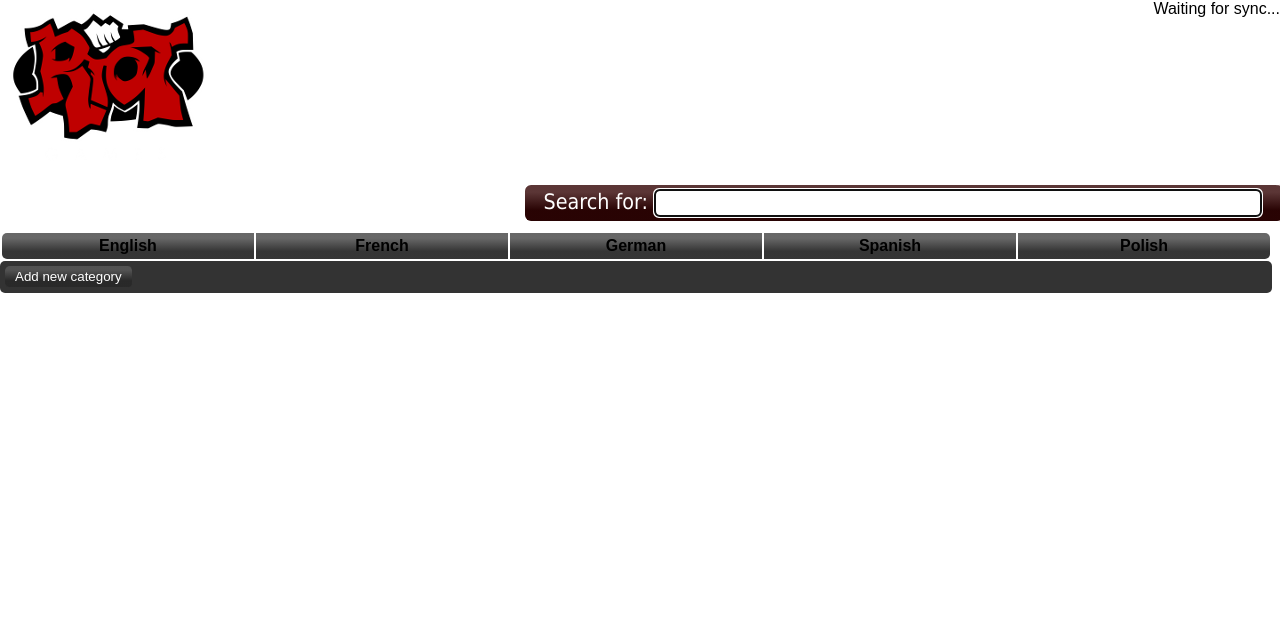
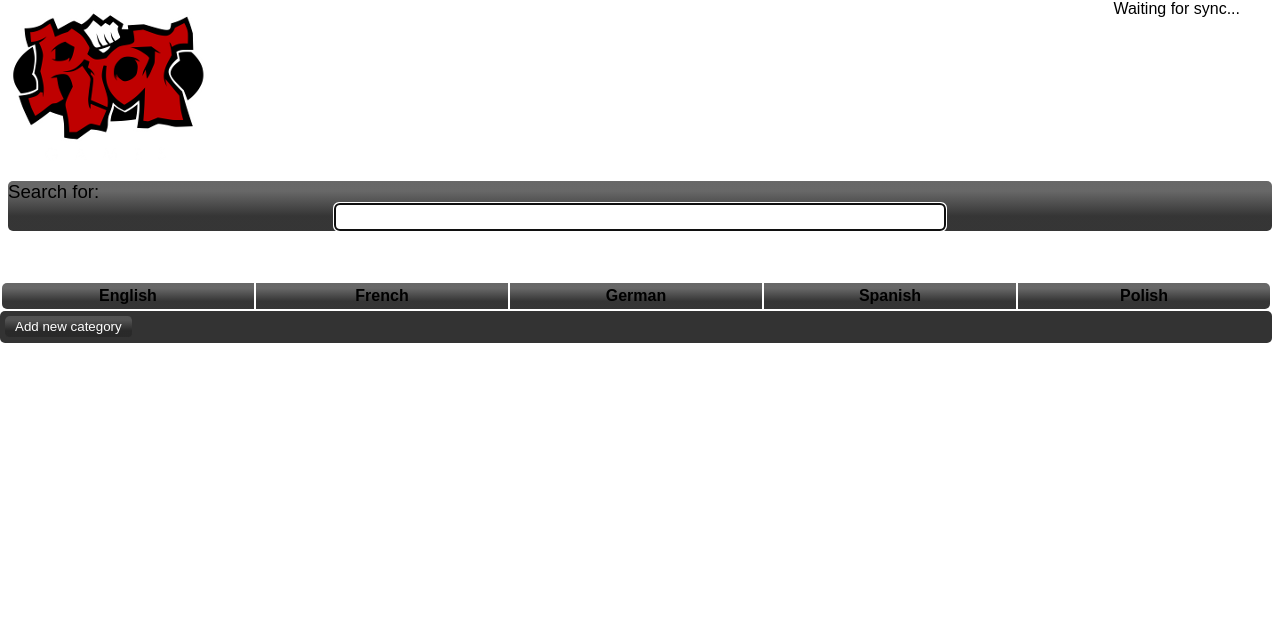
Before and after one commit to DanielZKlein/Servers-on-Fire, a Python web app: template Templates/edit_view.html in a window 1280 px wide. Shown: the top 633 px of the page. Run offline with Jinja, Linux system fonts and the light colour scheme; the template is opened without the code that fills it, so the values that code supplies are empty; style sheets or scripts are compiled from the project's sources.

Commit message:
Current status: Pane transition works one way, search box is hacky floating search once you scroll. All color stripped from styling.

```diff
--- a/sof_main/views.py
+++ b/sof_main/views.py
@@ -110,7 +110,7 @@ def ajax(request):
 	filter = request.GET.get("filter", "")
 	returnObject = getMsgsForAjax(query = query, filter = filter)
 	jr = json.dumps(returnObject)
-	#dbug(jr)
+	dbug(jr)
 	return HttpResponse(jr)
 
 def getMsgsForAjax(query="", filter=""):
--- a/stuff/sof.css
+++ b/stuff/sof.css
@@ -1,7 +1,7 @@
 #ajaxstatus {
 position: fixed;
 top: 0px;
-right: 0px;
+right: 40px;
 }
 
 body {
@@ -14,6 +14,24 @@ overflow: hidden;
 }
 .trans {
 display: none;
+}
+
+.normalinput, #allcats {
+margin-top: 50px;
+width: 70%;
+margin-left: auto;
+margin-right: auto;
+}
+
+.floatinginput {
+position: absolute;
+top: 0px;
+left: 50%;
+margin-left: -367px;
+padding: 68px 20px 10px 20px;
+background-color: white;
+border: 1px solid grey;
+border-top: none;
 }
 
 #maininputdiv , #maininput{
@@ -30,26 +48,21 @@ vertical-align: middle;
 padding-left: 15px;
 }
 
-#maininputdiv {
-position: absolute;
-right: 0px;
-padding-left: 18px;
-padding-right: 18px;
-padding-top: 4px;
-padding-bottom: 4px;
-background-color: #BF0404;
-color: white;
-text-align: center;
-font-family: tahoma;
-font-size: 16pt;
-border: 4px solid white;
-border-right: 0px;
-border-top-left-radius: 10px;
-border-bottom-left-radius: 10px;
+#dummybutton, #maininput {
+margin-left: auto;
+margin-right: auto;
+display: block;
+
+width: 100px;
 }
 
 #maininput {
 width: 600px;
+border: 1px solid black;
+padding-left: 5px;
+padding-right: 5px;
+padding-top: 2px;
+padding-bottom: 2px;
 }
 
 .fw {
@@ -151,7 +124,10 @@ overflow-x: hidden;
 }
 
 #allcats {
-padding-left: 8px;
+}
+
+.areainactive {
+background-image: url("stripe.png");
 }
 
 #stagingarea {
--- a/stuff/sof.js
+++ b/stuff/sof.js
@@ -7,6 +7,10 @@ document.addedNew = false;
 editmode = false;
 document.lastSearch = "";
 document.allCategories = [];
+document.translation = []; // array of arrays holding all translations, including English strings. translation[34]['german'] = "das ist gut";
+document.msgSelected = -1;
+document.unstaged = true;
+document.searchWidth = 0;
 
 function popThis(element, array) {
 	returnArr = array.slice(0);
@@ -142,6 +146,7 @@ function addNewMessage() {
 }
 
 function takeAnswer(JSONobj) {
+	document.translation = [];
 	//dbug("taking answer...");
 	$("#allcats").empty();
 	document.lastSearch = JSONobj.query;
@@ -154,24 +159,27 @@ function takeAnswer(JSONobj) {
 			resString = "result";
 		}
 		// dbug("Category name is "  + category.name);
+		// CONSTRUCTING RESULTS
 		html = "<div class='catdeselected cat_toggle' id='" + category.name.replace(/ /g, "-") + "'> <span class='fw'>[+]</span> " + category.name + " (" + category.numMatches + " " + resString + " found)</div>";
 
+		html += "<table class='category_table result_"+category.name.replace(/ /g, "-") +"'>";
+
 		for (msgid in category.messages) {
+			row = category.messages[msgid];
+			document.translation[row.id] = [];
+			document.translation[row.id]['english'] = row.english;
+			document.translation[row.id]['german'] = row.german;
+			document.translation[row.id]['french'] = row.french;
+			document.translation[row.id]['spanish'] = row.spanish;
+			document.translation[row.id]['polish'] = row.polish;
 
-			row = category.messages[msgid];
-
-			html += "<div id='en"+row.id+"' class='result result_" + category.name.replace(/ /g, "-") + "'>"+row.english + "<br>[<a href='#' id='"+row.id+"' class='toggletrans'>Show translations</a>]<br>";
-			html += "<table width=100% class='trans transid"+row.id+"'>";
-			html += "<tr class='transrow'><td class='translang'>GERMAN</td><td id='german"+row.id+"' class='resultfield translation'>" + row.german + "</td></tr>";
-			html += "<tr class='transrow'><td class='translang'>FRENCH</td><td id='french"+row.id+"' class='resultfield translation'>" + row.french + "</td></tr>";
-			html += "<tr class='transrow'><td class='translang'>SPANISH</td><td id='spanish"+row.id+"' class='resultfield translation'>" + row.spanish + "</td></tr>";
-			html += "<tr class='transrow'><td class='translang'>POLISH</td><td id='polish"+row.id+"'class='resultfield translation'>" + row.polish + "</td></tr>";
-			html += "</table>";
-			html += "</div>";
+			html +="<tr onclick='selectmsg("+row.id+");' id='row"+row.id+"'><td><input type=button onclick='selectmsg("+row.id+");' class='selectrow' value='Select'></td><td>"
+			html += "<td>"+row.english+"</td></tr>";
 		}
 		if (window.editmode) {
-			html += "<tr><td class='addnewmessage_td' colspan='5'><input type=button value='Add new message in this category' class='addnewmessage styleButton' id='" + category.name + "'>";
+// foobared
 		}
+		html += "</table>"; // category_table
 		$("#allcats").append(html);
 	}
 	document.allCategories = tempCategories;
@@ -202,8 +210,6 @@ function takeAnswer(JSONobj) {
 		document.addedNew = false;
 	}
 }
-
-
 
 function checkSync() {
 
@@ -240,6 +246,8 @@ function inputKeyUp() {
 function resizeBody() {
 
 	$("body").height(window.innerHeight);
+	searchWidth = $("#maininput").innerWidth();
+	dbug("set to " + searchWidth);
 
 }
 
@@ -249,6 +257,14 @@ function bindStuff() {
 		resizeBody();
 	});
 	resizeBody();
+	$("#wrapper").scroll(function () {
+		keepSearch();
+	});
+	$("#wrapper").click(function () {
+		if (!document.unstaged) {
+			switchSteps();
+		}
+	});
 	$("#maininput").focus();
 	$("#maininput").keydown(function () {
 		if (!document.keyIsDown) {
@@ -427,3 +443,99 @@ function toggleVis(cat) {
 	}
 	updateFolds();
 }
+
+function switchSteps() {
+	dbug("switching");
+	if (document.unstaged) {
+		dbug("staging");
+		document.unstaged = false;
+		$("#tempstaging").css("display", "none");
+		$("#actualstaging").css("display", "block");
+		$(".step1").addClass("guidestepinactive");
+		$(".step2").removeClass("guidestepinactive");
+		$("#wrapper").addClass("areainactive");
+		$("#stagingarea").removeClass("areainactive");
+		$("#wrapper").css("height", "40%");
+		$("#stagingarea").css("height", "60%");
+	} else {
+		document.unstaged = true;
+		dbug("unstaging");
+		return;
+		$("#tempstaging").css("display", "block");
+		$("#actualstaging").css("display", "none");
+		$(".step1").removeClass("guidestepinactive");
+		$(".step2").addClass("guidestepinactive");
+		$("#wrapper").removeClass("areainactive");
+		$("#stagingarea").addClass("areainactive");
+		$("#wrapper").css("height", "60%");
+		$("#stagingarea").css("height", "40%");
+	}
+}
+
+function selectmsg(msgid) {
+	if (document.unstaged) {
+		switchSteps();
+	}
+	$("#row"+document.msgSelected).removeClass("selected");
+	$("#row"+msgid).addClass("selected");
+	document.msgSelected = msgid;
+	trans = document.translation[msgid];
+	$("#stagingNAEN").html(trans.english);
+	$("#stagingEUWEN").html(trans.english);
+	$("#stagingEUNEEN").html(trans.english);
+	$("#stagingDE").html(trans.german);
+	$("#stagingFR").html(trans.french);
+	$("#stagingES").html(trans.spanish);
+	$("#stagingPL").html(trans.polish);
+	dbug("selecting " + msgid);
+
+}
+
+
+function popStep1(curSec) {
+	ele = $(".step1");
+	newCol = "rgb(255, " + curSec + ", " + curSec + ")";
+	ele.css("background-color", newCol);
+	if (curSec < 255) {
+		curSec = curSec + 2 + Math.floor(curSec/10);
+		setTimeout("popStep1("+curSec+")", 50);
+	}
+}
+var curNormSearch = true;
+function switchSearches() {
+	if (curNormSearch) {
+		$("#maininputdiv").addClass("floatinginput");
+		$("#maininputdiv").removeClass("normalinput");
+		$("#maininputdiv").css("width", searchWidth + "px");
+		$("#maininputdiv").css("margin-left", "-" + (Math.floor(searchWidth / 2) + 32) + "px");
+		// The 32 is a sacrifice to the elder god of browser box models
+		$("#allcats").css("margin-top", "153px");
+		curNormSearch = false;
+	} else {
+		$("#maininputdiv").removeClass("floatinginput");
+		$("#maininputdiv").addClass("normalinput");
+		$("#maininputdiv").css("width", "70%");
+		$("#maininputdiv").css("margin-left", "auto");
+		$("#allcats").css("margin-top", "50px");
+		curNormSearch = true;
+	}
+}
+
+function keepSearch() {
+	if ($("#wrapper").scrollTop() > 100) {
+		$("#maininputdiv").addClass("floatinginput");
+		$("#maininputdiv").removeClass("normalinput");
+		$("#maininputdiv").css("width", searchWidth + "px");
+		$("#maininputdiv").css("margin-left", "-" + (Math.floor(searchWidth / 2) + 32) + "px");
+		// The 32 is a sacrifice to the elder god of browser box models
+		$("#allcats").css("margin-top", "153px");
+		curNormSearch = false;
+	} else {
+		$("#maininputdiv").removeClass("floatinginput");
+		$("#maininputdiv").addClass("normalinput");
+		$("#maininputdiv").css("width", "70%");
+		$("#maininputdiv").css("margin-left", "auto");
+		$("#allcats").css("margin-top", "50px");
+			curNormSearch = true;
+	}
+}
```
Also changed, not shown: other parts of stuff/sof.css (+47 -51 lines), Templates/main_view.html (+21 -6 lines).
